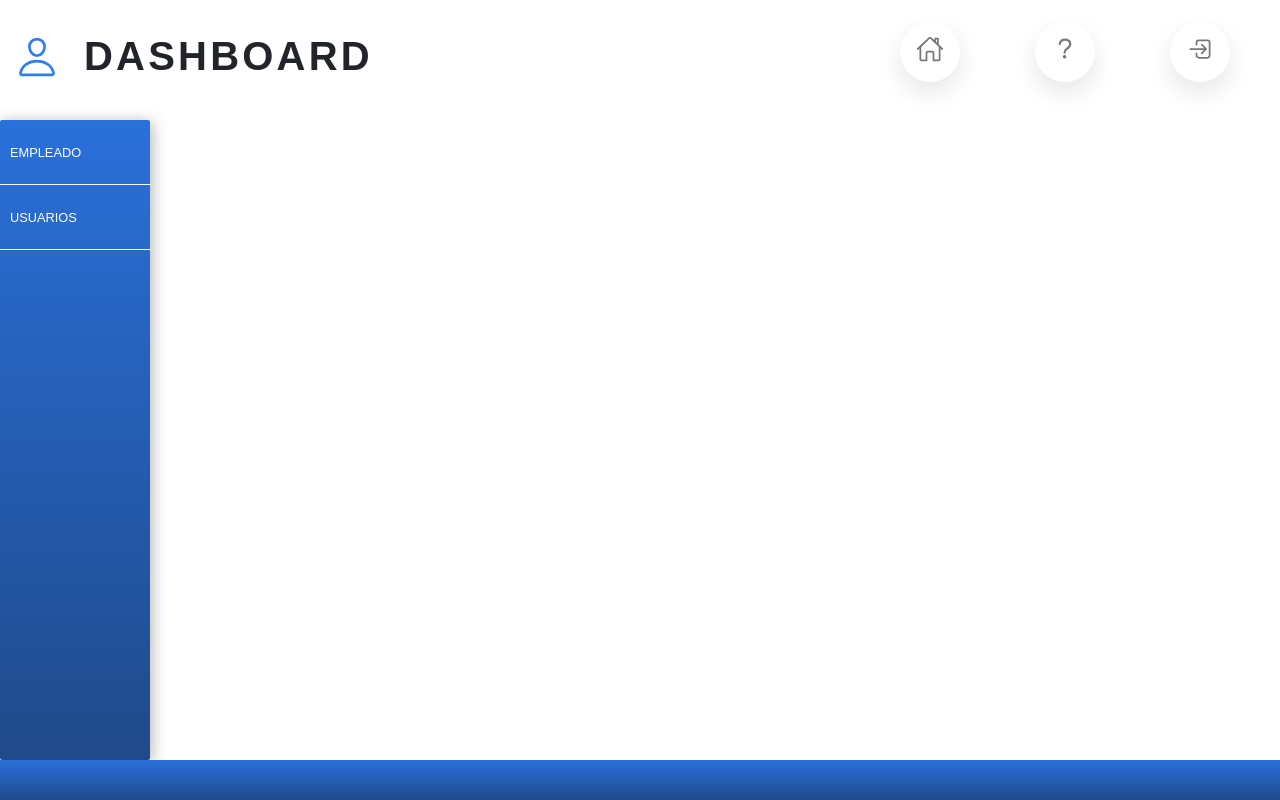
After one commit to Pedro-9/sistema_nomina, a Flask app: page /dashboard_empresa in a window 1280 px wide. The commit adds this page. Run offline with Flask 2, Linux system fonts and the light colour scheme; the visitor is signed in with stand-in values (Sample User, id 1); data that the repository does not hold is empty; some libraries are stand-ins or nearby versions.

Commit message:
ingreso de login a diferente dashboard

```diff
--- a/app.py
+++ b/app.py
@@ -29,4 +29,4 @@
 if __name__ == '__main__':
     app.register_error_handler(401, status_401)
     app.register_error_handler(404, status_404)
-    app.run(port=3000, debug=False)
+    app.run(port=3000, debug=True)
--- a/requirements.txt
+++ b/requirements.txt
@@ -3,3 +3,4 @@
 Flask-Login==0.6.2
 Flask-MySQLdb==1.0.1
 python-dotenv==1.0.0
+werkzeug==2.3.7
--- a/routes/routes_empresa.py
+++ b/routes/routes_empresa.py
@@ -22,12 +22,10 @@
 @empresas.route('/show_companies')
 @login_required
 def mostrar_empresas():
-    return render_template('empresas.html')
+    return render_template('panel/empresas.html')
 
 # Ruta para obtener una empresa
 # ----------------------------
-
-
 @empresas.route('/empresa/<string:id_empresa>')
 @login_required
 def getEmpresa(id_empresa):
@@ -39,8 +37,6 @@
 
 # Ruta para insetar nueva empresa
 # -------------------------------
-
-
 @empresas.route('/insert_empresa', methods=['POST'])
 @login_required
 def insertUsuario():
--- a/routes/routes_usuario.py
+++ b/routes/routes_usuario.py
@@ -27,11 +27,16 @@
         password = request.form['password']
         try:
 
-            logged_user = user.validar_usuario(var_usuario, id_empresa, password)
+            logged_user, rol = user.validar_usuario(var_usuario, id_empresa, password)
             if logged_user != None:
                 if logged_user.password:
                     login_user(logged_user)
-                    return redirect(url_for('usuario.dashboard'))
+                    if rol == 1:
+                        return redirect(url_for('usuario.dashboardAdmin'))
+                    elif rol == 2:
+                        return redirect(url_for('usuario.dashboardEmpresa'))
+                    elif rol == 3:
+                        return redirect(url_for('usuario.dashboardEmpleado'))
                 else:
                     flash('Usuario incorrecto')
                     return redirect(url_for('usuario.index_login'))
@@ -56,14 +61,28 @@
 @usuario.route('/show_users')
 @login_required
 def mostrar_usuarios():
-     return render_template('usuarios.html')
+     return render_template('panel/usuarios.html')
 
 # Ruta para mostrar dashboard de administrador
 # --------------------------------------------
 @usuario.route('/dashboard')
 @login_required
-def dashboard():
-    return render_template("dashboard_admin.html")
+def dashboardAdmin():
+    return render_template("dashboard/admin.html")
+
+# Ruta para mostrar dashboard de empresa
+# --------------------------------------------
+@usuario.route('/dashboard_empresa')
+@login_required
+def dashboardEmpresa():
+    return render_template("dashboard/empresa.html")
+
+# Ruta para mostrar dashboard de empleado
+# --------------------------------------------
+@usuario.route('/dashboard_empleado')
+@login_required
+def dashboardEmpleado():
+    return render_template("dashboard/empleado.html")
 
 # Ruta para obtener todos los usuarios
 # ------------------------------------
@@ -107,7 +126,7 @@
                 Logger.add_to_log("info","Usuario ya existe")
                 return jsonify({"mensaje": "El usuario ya existe"})
         except Exception as e:
-            return redirect(url_for('usuario.dashboard'))
+            return redirect(url_for('usuario.dashboardAdmin'))
 
 # Ruta para actualizar un usuario existente
 # -----------------------------------------
@@ -131,7 +150,7 @@
                 return jsonify({"mensaje": "Error al actualizar registro"})
         except Exception as err:
             Logger.add_to_log('error', err)
-            return redirect(url_for('usuario.dashboard'))
+            return redirect(url_for('usuario.dashboardAdmin'))
 
 # Ruta para eliminar un usuario especifico
 # ----------------------------------------
@@ -147,4 +166,4 @@
             Logger.add_to_log("info","Error al eliminar registro")
             return jsonify({"mensaje": "Error al eliminar registro"})
     except Exception as e:
-        return redirect(url_for('usuario.dashboard'))
+        return redirect(url_for('usuario.dashboardAdmin'))
--- a/static/css/style.css
+++ b/static/css/style.css
@@ -193,6 +193,7 @@
     border-collapse: collapse;
     width: 95%;
     margin: 20px auto;
+    font-size: 14px;
 }
 th, td {
     border: 1px solid #ddd;
--- a/static/js/script.js
+++ b/static/js/script.js
@@ -44,8 +44,8 @@
             }
             body += `<tr><td>${data[i].id_usuario}</td><td>${data[i].usuario}</td>
                             <td>${data[i].f_registro}</td><td>${data[i].f_modificacion}</td><td>${data[i].nombre_rol}</td>
-                            <td>${data[i].nombre_empresa}</td><td>${data[i].estado}</td><td>
-                            <button onclick="editar_usuario(${data[i].id_usuario})" class="btn btn-success">Editar</button>
+                            <td>${data[i].id_empresa}</td><td>${data[i].nombre_empresa}</td><td>${data[i].estado}</td><td>
+                            <button onclick="editar_usuario(${data[i].id_usuario}, ${data[i].id_empresa}, ${data[i].id_rol})"class="btn btn-success">Editar</button>
                             <button onclick="eliminar_usuario(${data[i].id_usuario})" class="btn btn-danger">Eliminar</button></td></tr>`
         }
     }
@@ -56,7 +56,7 @@
 // --------------------------------------------------------
 // Funcion para mostrar lista de roles
 // --------------------------------------------------------
-function get_roles(tipo_select) {
+function get_roles(tipo_select, defaultRolId = null) {
     const type = tipo_select
     fetch('/roles', { method: 'GET' })
         .then(response => response.json())
@@ -69,6 +69,10 @@
                 const option = document.createElement('option');
                 option.value = rol.id_rol; // Asigna el valor que desees
                 option.textContent = rol.nombre_rol; // Asigna el texto que desees
+                // Establece el valor seleccionado si coincide con el valor por defecto proporcionado
+                if (defaultRolId && rol.id_rol === defaultRolId) {
+                    option.selected = true;
+                }
                 select.appendChild(option);
             });
         })
@@ -125,7 +129,7 @@
 // --------------------------------------------------------
 // Funcion para rellenar el formulario de editar usuario
 // --------------------------------------------------------
-function editar_usuario(id_usuario) {
+function editar_usuario(id_usuario, id_empresa, id_rol) {
     fetch('/usuarios/' + id_usuario, { method: 'GET' })
         .then(response => response.json())
         .then(data => {
@@ -133,8 +137,8 @@
             document.getElementById("id_usuario").value = data.id_usuario;
             document.getElementById("editUsuario").value = data.usuario;
             document.getElementById("editPassword").value = data.password;
-            get_roles('selectEditRoles');
-            get_select_empresas('selectEditEmpresa');
+            get_roles('selectEditRoles', id_rol);
+            get_select_empresas('selectEditEmpresa', id_empresa);
             $('#modal_editar').modal('show');
         })
         .catch(error => console.log(error))
@@ -299,7 +303,7 @@
 // --------------------------------------------------------
 // Funcion para mostrar lista de roles
 // --------------------------------------------------------
-function get_select_empresas(tipo_select) {
+function get_select_empresas(tipo_select, defaultIdEmpresa = null) {
     const type = tipo_select
     fetch('/empresas', { method: 'GET' })
         .then(response => response.json())
@@ -312,6 +316,12 @@
                 const option = document.createElement('option');
                 option.value = empresa.id_empresa; // Asigna el valor que desees
                 option.textContent = empresa.nombre_empresa; // Asigna el texto que desees
+
+                // Establece el valor seleccionado si coincide con el valor por defecto proporcionado
+                if (defaultIdEmpresa && empresa.id_empresa === defaultIdEmpresa) {
+                    option.selected = true;
+                }
+
                 select.appendChild(option);
             });
         })
--- /dev/null
+++ b/templates/dashboard/empresa.html
@@ -0,0 +1,87 @@
+<!DOCTYPE html>
+<html lang="en">
+
+<head>
+  <meta charset="UTF-8">
+  <meta name="viewport" content="width=device-width, initial-scale=1.0">
+  <title>Dashboard</title>
+  <link rel="stylesheet" href="https://maxcdn.bootstrapcdn.com/bootstrap/4.5.2/css/bootstrap.min.css">
+  <link rel="stylesheet" href="{{url_for('static', filename='css/style.css')}}">
+
+</head>
+
+<body>
+
+
+  <main class="main">
+    <header class="header">
+      <div class="logo">
+        <span><ion-icon name="person-outline"></ion-icon></span>
+        <h1>Dashboard</h1>
+      </div>
+      <!-- NAVIGATION  -->
+      <nav class="navegation">
+        <ul>
+          <li style="--i: #56ccf2; --j:#2f80ed;">
+            <a href="/dashboard_empresa">
+              <span class="icon"><ion-icon name="home-outline"></ion-icon>
+              </span>
+              <span class="title">Home</span>
+            </a>
+          </li>
+          <li style="--i: #56ccf2; --j:#2f80ed;">
+            <a href="#">
+              <span class="icon"><ion-icon name="help-outline"></ion-icon>
+              </span>
+              <span class="title">About</span>
+            </a>
+          </li>
+          <li style="--i: #e46729; --j:#e91a1d;">
+            <a href="/logout">
+              <span class="icon"><ion-icon name="log-in-outline"></ion-icon>
+              </span>
+              <span class="title">cerrar cesion</span>
+            </a>
+          </li>
+        </ul>
+      </nav>
+
+    </header>
+
+    <div class="body">
+      <section class="panel ">
+        <ul>
+          <li><a href="/dashboard_empresa">Empleado</a></li>
+          <li><a href="#">Usuarios</a></li>
+
+        </ul>
+      </section>
+
+      {% block body %}
+      {% endblock %}
+    </div>
+
+
+    <!-- footer -->
+    <!-- scripts -->
+    <footer class="footer">
+      <ul>
+        <li>
+
+        </li>
+      </ul>
+
+    </footer>
+  </main>
+  <script src="https://code.jquery.com/jquery-3.6.0.min.js"></script>
+  <script type="module" src="https://unpkg.com/ionicons@7.1.0/dist/ionicons/ionicons.esm.js"></script>
+  <script nomodule src="https://unpkg.com/ionicons@7.1.0/dist/ionicons/ionicons.js"></script>
+  <script src="{{url_for('static', filename='js/script.js')}}"></script>
+
+  <script src="https://ajax.googleapis.com/ajax/libs/jquery/3.5.1/jquery.min.js"></script>
+  <script src="https://cdnjs.cloudflare.com/ajax/libs/popper.js/1.16.0/umd/popper.min.js"></script>
+  <script src="https://maxcdn.bootstrapcdn.com/bootstrap/4.5.2/js/bootstrap.min.js"></script>
+
+</body>
+
+</html>
--- a/templates/login.html
+++ b/templates/login.html
@@ -29,7 +29,7 @@
                 {% endwith %}
 
                 <form action="/login" method="POST" id="loginform">
-                    <input type="number" name="id_empresa" placeholder="Id empresa" required>
+                    <input type="number" name="id_empresa" placeholder="Id empresa" required min="1" max="9999">
                     <input type="text" name="usuario" placeholder="Usuario" required>
 
                     <input type="password" placeholder="Contraseña" name="password" required>
--- a/templates/empresas.html
+++ b/templates/panel/empresas.html
@@ -1,4 +1,4 @@
-{% extends "dashboard_admin.html" %}
+{% extends "dashboard/admin.html" %}
 {% block body %}
 
 <script>
--- a/templates/usuarios.html
+++ b/templates/panel/usuarios.html
@@ -1,4 +1,4 @@
-{% extends "dashboard_admin.html" %}
+{% extends "dashboard/admin.html" %}
 {% block body %}
 
 <script>
@@ -97,7 +97,7 @@
 
     <input type="text" id="searchInput" placeholder="Buscar...">
     <ul id="results"></ul>
-    <table id="miTabla">
+    <table id="miTabla" class="miTabla">
         <thead>
             <tr>
                 <th>ID</th>
@@ -105,6 +105,7 @@
                 <th>FECHA REGISTRO</th>
                 <th>FECHA MODIFICACION</th>
                 <th>ROL</th>
+                <th>ID EMPRESA</th>
                 <th>EMPRESA</th>
                 <th>ESTADO</th>
                 <th>ACCIONES</th>
```
Also changed, not shown: models/usuario.py (+6 -4 lines), templates/dashboard/empleado.html (added, +87 -0 lines), templates/layout.html (deleted, +0 -68 lines), templates/dashboard/admin.html (renamed from templates/dashboard_admin.html), 1 other file.
